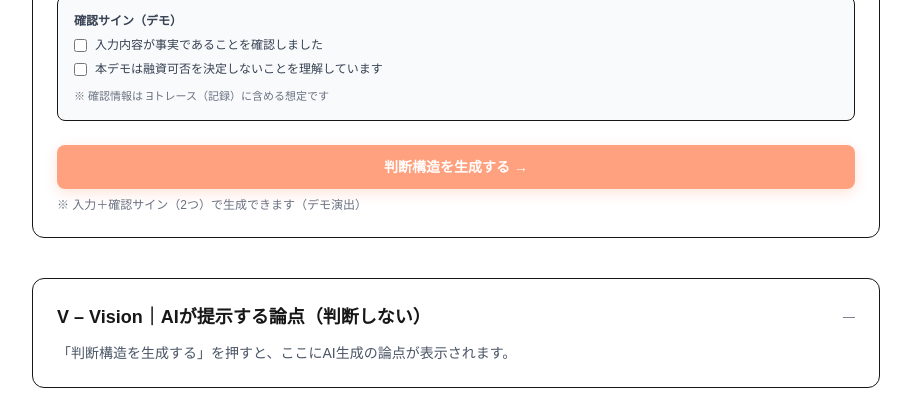
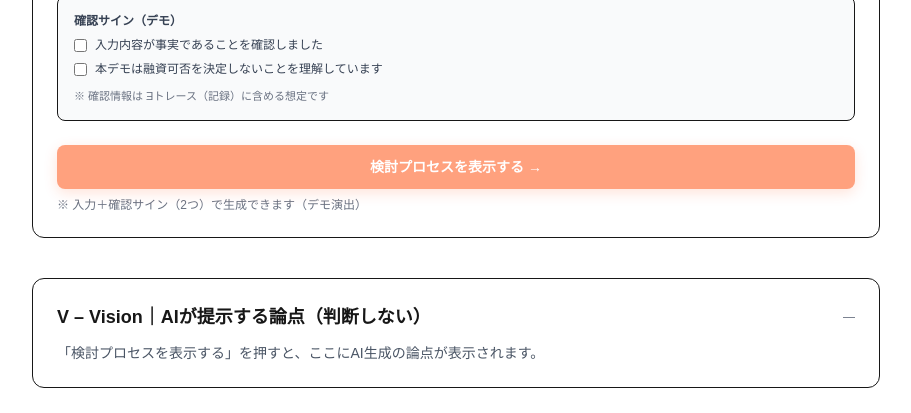
Before and after one commit to HIROYOKOKI/evae-financial-demo, a Next.js app: page / in a window 1280 px wide. Shown: the part 808-1221 px from the top of the page, without its empty margins (184-1095 px from the left). Built offline with nearby package versions, Linux system fonts and the light colour scheme.

Commit message:
Update page.tsx

```diff
--- a/app/page.tsx
+++ b/app/page.tsx
@@ -327,7 +327,7 @@ export default function Home() {
               e.currentTarget.style.transform = "translateY(0px)";
             }}
           >
-            {isLoading ? "生成中…" : "判断構造を生成する →"}
+            {isLoading ? "生成中…" : "検討プロセスを表示する →"}
           </button>
 
           {!canSubmit ? (
@@ -372,7 +372,7 @@ V: 生成中…
           </div>
 
           {!result ? (
-            <p className="mt-3 text-sm text-gray-600">「判断構造を生成する」を押すと、ここにAI生成の論点が表示されます。</p>
+            <p className="mt-3 text-sm text-gray-600">「検討プロセスを表示する」を押すと、ここにAI生成の論点が表示されます。</p>
           ) : (
             <>
               <ul className="mt-3 space-y-2 text-sm text-gray-700 list-disc pl-5">
@@ -627,9 +627,9 @@ function Metric({
   // Tailwind purge対策：色は inline style
   const styles =
     tone === "warn"
-      ? { backgroundColor: "#FFF7ED", borderColor: "#FDBA74" } // orange
+      ? { backgroundColor: "#FF4500", borderColor: "#FDBA74" } // orange
       : tone === "good"
-      ? { backgroundColor: "#ECFDF5", borderColor: "#6EE7B7" } // green
+      ? { backgroundColor: "#2563EB", borderColor: "#6EE7B7" } // green
       : { backgroundColor: "#FFFFFF", borderColor: "#E5E7EB" }; // neutral
 
   return (
```
